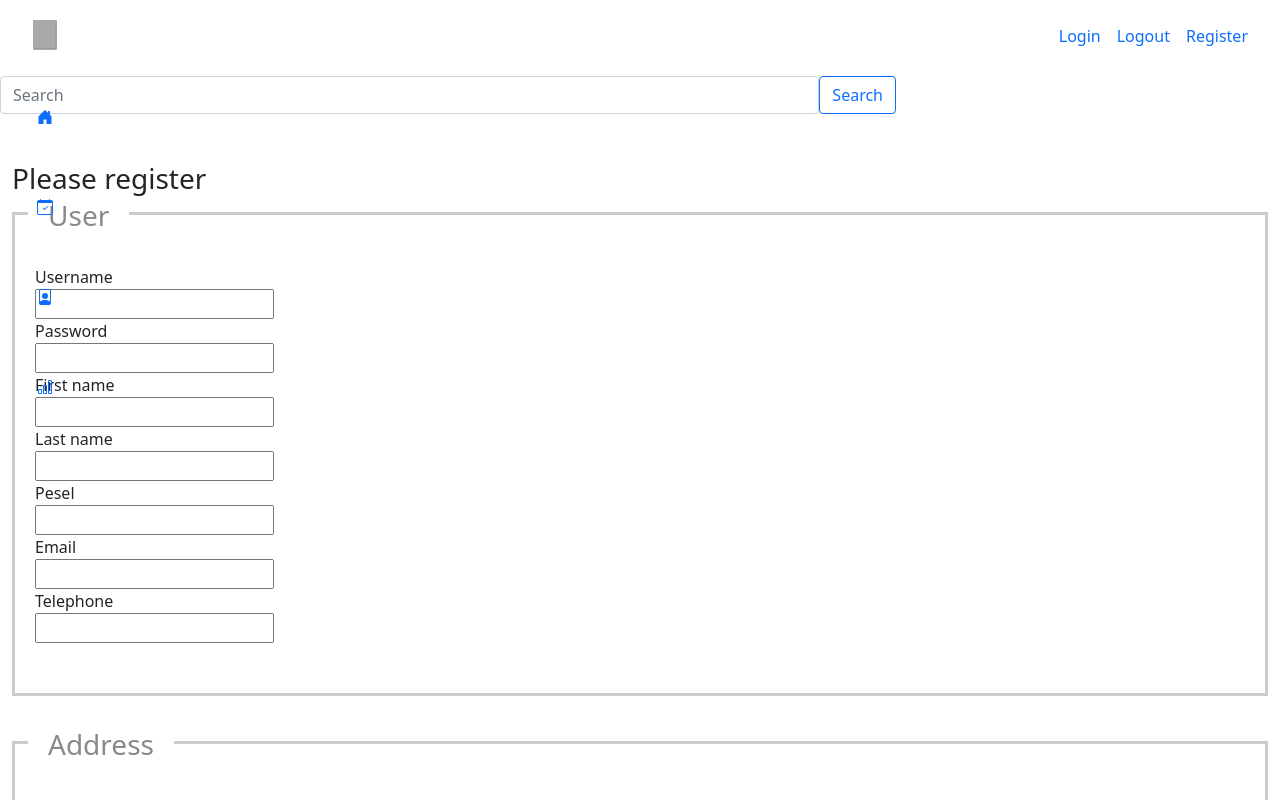
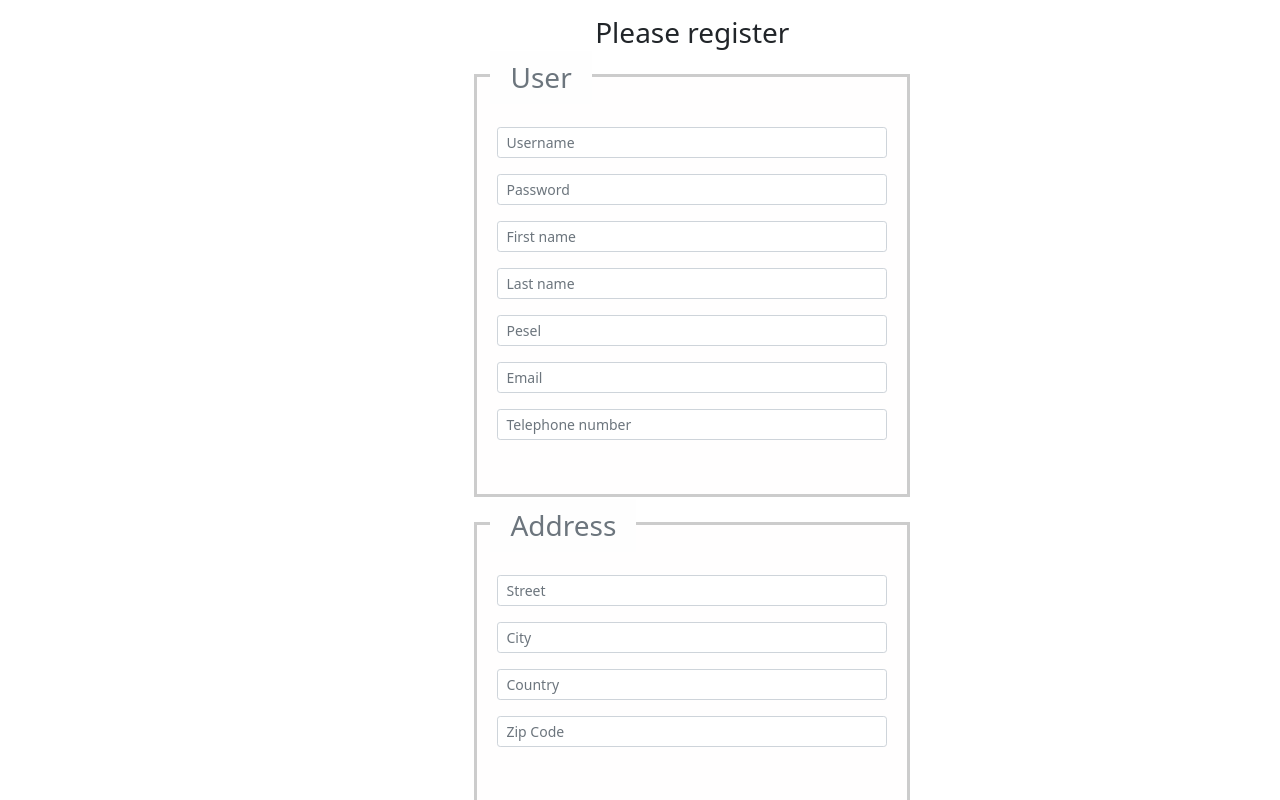
Before and after one commit to AgataBaranska/optometry, an Angular app in the folder frontend/optometry-frontend/: page /register in a window 1280 px wide. Shown: the top 800 px of the page. Built offline with nearby package versions, Linux system fonts and the light colour scheme.

Commit message:
Login, register html

```diff
--- a/frontend/optometry-frontend/src/app/app.component.html
+++ b/frontend/optometry-frontend/src/app/app.component.html
@@ -1,12 +1,24 @@
-<div class="page-wrapper">
-  <!-- Menu side nav -->
-  <app-vertical-nav-bar></app-vertical-nav-bar>
-  <!-- END Menu side nav -->
+<div class="container-fluid">
   <!-- Top Nav -->
-  <app-top-bar></app-top-bar>
+
+  <app-top-bar *ngIf="showHead"></app-top-bar>
   <!-- End Top Nav   -->
 
-  <app-search></app-search>
-  <!--Main -->
-  <router-outlet></router-outlet>
+  <div class="container-fluid">
+    <div class="row">
+      <div class="col-1">
+        <!-- Menu side nav -->
+
+        <app-vertical-nav-bar *ngIf="showHead"></app-vertical-nav-bar>
+
+        <!-- END Menu side nav -->
+      </div>
+      <div class="col-11">
+        <!-- <app-search></app-search> -->
+        <!--Main -->
+        <router-outlet></router-outlet>
+        <!--End Main -->
+      </div>
+    </div>
+  </div>
 </div>
--- a/frontend/optometry-frontend/src/app/app.component.ts
+++ b/frontend/optometry-frontend/src/app/app.component.ts
@@ -1,4 +1,6 @@
 import { Component } from '@angular/core';
+import { NavigationStart, Router } from '@angular/router';
+import { LoginComponent } from './components/login/login.component';
 
 @Component({
   selector: 'app-root',
@@ -7,4 +9,18 @@ import { Component } from '@angular/core';
 })
 export class AppComponent {
   title = 'optometry-frontend';
+
+  showHead: boolean = false;
+
+  constructor(private router: Router) {
+    router.events.forEach((event) => {
+      if (event instanceof NavigationStart) {
+        if (event.url == '/login' || event.url == '/register') {
+          this.showHead = false;
+        } else {
+          this.showHead = true;
+        }
+      }
+    });
+  }
 }
--- a/frontend/optometry-frontend/src/app/components/login/login.component.html
+++ b/frontend/optometry-frontend/src/app/components/login/login.component.html
@@ -1,20 +1,39 @@
-<main class="form-register" (submit)="login()">
-  <div class="container-fluid">
-    <form [formGroup]="loginFormGroup" class="form-area">
-      <h1 class="h3 mb-3 fw-normal">Please login</h1>
-      <div class="row">
-        <div class="col-md-2">
-          <label>Username</label>
-          <input formControlName="username" type="text" />
+<div class="container-fluid text-center">
+  <div class="row justify-content-center mt-3 mb-3">
+    <div class="col-5">
+      <form [formGroup]="loginFormGroup" class="form-area" (submit)="login()">
+        <h3 class="mb-4 fw-normal">Please login</h3>
+        <div class="row mb-3">
+          <div class="col">
+            <input
+              class="form-control form-control-sm"
+              formControlName="username"
+              type="text"
+              placeholder="Username"
+            />
+          </div>
         </div>
-      </div>
-      <div class="row">
-        <div class="col-md-2">
-          <label>Password</label>
-          <input formControlName="password" type="password" />
+        <div class="row">
+          <div class="col">
+            <input
+              class="form-control form-control-sm mb-3"
+              formControlName="password"
+              type="password"
+              placeholder="Password"
+            />
+          </div>
         </div>
-      </div>
-      <button class="btn btn-lg btn-primary" type="submit">Submit</button>
-    </form>
+
+        <button class="btn btn-sm btn-primary col-12" type="submit">
+          Login
+        </button>
+
+        <div class="row mb-3">
+          <a class="btn btn-sm text-middle" href="/register"
+            ><small class="text-muted"> Register </small></a
+          >
+        </div>
+      </form>
+    </div>
   </div>
-</main>
+</div>
--- a/frontend/optometry-frontend/src/app/components/register/register.component.html
+++ b/frontend/optometry-frontend/src/app/components/register/register.component.html
@@ -1,14 +1,20 @@
-<main class="form-register" (submit)="register()">
-  <div class="container-fluid">
-    <form [formGroup]="registerFormGroup">
-      <h1 class="h3 mb-3 fw-normal">Please register</h1>
+<div class="container-fluid text-center">
+  <div class="row justify-content-center mt-3 mb-3">
+    <div class="col-5">
+      <!--User form group-->
+      <form [formGroup]="registerFormGroup" (submit)="register()">
+        <h3 class="mb-4 fw-normal">Please register</h3>
 
         <div formGroupName="user" class="form-area">
-        <h3>User</h3>
-        <div class="row">
-          <div class="col-md-2">
-            <label>Username</label>
-            <input formControlName="username" type="text" />
+          <h3 class="text-start text-muted">User</h3>
+          <div class="row mb-3">
+            <div class="col">
+              <input
+                class="form-control form-control-sm"
+                formControlName="username"
+                type="text"
+                placeholder="Username"
+              />
               <div
                 *ngIf="
                   username?.invalid && (username?.dirty || username?.touched)
@@ -24,72 +30,122 @@
               </div>
             </div>
           </div>
-        <div class="row">
-          <div class="col-md-2">
-            <label>Password</label>
-            <input formControlName="password" type="password" />
+          <div class="row mb-3">
+            <div class="col">
+              <input
+                class="form-control form-control-sm"
+                formControlName="password"
+                type="password"
+                placeholder="Password"
+              />
             </div>
           </div>
-        <div class="row">
-          <div class="col-md-2">
-            <label>First name</label>
-            <input formControlName="firstName" type="text" />
+          <div class="row mb-3">
+            <div class="col">
+              <input
+                class="form-control form-control-sm"
+                placeholder="First name"
+                formControlName="firstName"
+                type="text"
+              />
             </div>
           </div>
-        <div class="row">
-          <div class="col-md-2">
-            <label>Last name</label>
-            <input formControlName="lastName" type="text" />
+          <div class="row mb-3">
+            <div class="col">
+              <input
+                class="form-control form-control-sm"
+                placeholder="Last name"
+                formControlName="lastName"
+                type="text"
+              />
             </div>
           </div>
-        <div class="row">
-          <div class="col-md-2">
-            <label>Pesel</label>
-            <input formControlName="pesel" type="text" />
+          <div class="row mb-3">
+            <div class="col">
+              <input
+                class="form-control form-control-sm"
+                placeholder="Pesel"
+                formControlName="pesel"
+                type="text"
+              />
             </div>
           </div>
-        <div class="row">
-          <div class="col-md-2">
-            <label>Email</label>
-            <input formControlName="email" type="text" />
+          <div class="row mb-3">
+            <div class="col">
+              <input
+                class="form-control form-control-sm"
+                placeholder="Email"
+                formControlName="email"
+                type="text"
+              />
             </div>
           </div>
-        <div class="row">
-          <div class="col-md-2">
-            <label>Telephone</label>
-            <input formControlName="telephone" type="text" />
-          </div>
-        </div>
-      </div>
-      <div formGroupName="address" class="form-area">
-        <h3>Address</h3>
-        <div class="row">
-          <div class="col-md-2">
-            <label>Street</label>
-            <input formControlName="street" type="text" />
-          </div>
-        </div>
-        <div class="row">
-          <div class="col-md-2">
-            <label>City</label>
-            <input formControlName="city" type="password" />
-          </div>
-        </div>
-        <div class="row">
-          <div class="col-md-2">
-            <label>Country</label>
-            <input formControlName="country" type="text" />
-          </div>
-        </div>
-        <div class="row">
-          <div class="col-md-2">
-            <label>Zip code</label>
-            <input formControlName="zipCode" type="text" />
+          <div class="row mb-1">
+            <div class="col">
+              <input
+                class="form-control form-control-sm"
+                placeholder="Telephone number"
+                formControlName="telephone"
+                type="text"
+              />
             </div>
           </div>
         </div>
 
-      <button class="btn btn-lg btn-primary" type="submit">Submit</button>
+        <!--Address form group-->
+        <div formGroupName="address" class="form-area">
+          <h3 class="text-start text-muted">Address</h3>
+          <div class="row mb-3">
+            <div class="col">
+              <input
+                class="form-control form-control-sm"
+                placeholder="Street"
+                formControlName="street"
+                type="text"
+              />
+            </div>
+          </div>
+          <div class="row mb-3">
+            <div class="col">
+              <input
+                class="form-control form-control-sm"
+                placeholder="City"
+                formControlName="city"
+                type="password"
+              />
+            </div>
+          </div>
+          <div class="row mb-3">
+            <div class="col">
+              <input
+                class="form-control form-control-sm"
+                placeholder="Country"
+                formControlName="country"
+                type="text"
+              />
+            </div>
+          </div>
+          <div class="row mb-1">
+            <div class="col">
+              <input
+                class="form-control form-control-sm"
+                placeholder="Zip Code"
+                formControlName="zipCode"
+                type="text"
+              />
+            </div>
+          </div>
+        </div>
+
+        <button class="btn btn-sm btn-primary col-12" type="submit">
+          Register
+        </button>
+        <div class="row">
+          <a class="btn btn-sm text-middle" href="/login"
+            ><small class="text-muted mb-3"> Login </small></a
+          >
+        </div>
       </form>
     </div>
-</main>
+  </div>
+</div>
--- a/frontend/optometry-frontend/src/app/components/top-bar/top-bar.component.html
+++ b/frontend/optometry-frontend/src/app/components/top-bar/top-bar.component.html
@@ -1,4 +1,3 @@
-<header>
 <nav class="py-3 px-4 navbar navbar-expand-lg auto-hiding-navbar fixed-topdf">
   <ul class="navbar-nav navbar-collapse justify-content-end">
     <li>
@@ -12,4 +11,3 @@
     </li>
   </ul>
 </nav>
-</header>
--- a/frontend/optometry-frontend/src/app/components/vertical-nav-bar/vertical-nav-bar.component.html
+++ b/frontend/optometry-frontend/src/app/components/vertical-nav-bar/vertical-nav-bar.component.html
@@ -1,9 +1,9 @@
 <!-- Sidebar -->
 
-<aside id="sidebar" class="col sidebar">
-  <a class="navbar-brand" href="#">
+<!-- <a class="navbar-brand" href="#">
     <img src="./assets/logo.png" alt="logo" class="logo" />
-  </a>
+  </a> -->
+<div class="container-fluid">
   <ul class="nav flex-column vertical-nav">
     <li class="nav-item">
       <a
@@ -96,5 +96,4 @@
       </a>
     </li>
   </ul>
-</aside>
-<!-- End Sidebar  -->
+</div>
--- a/frontend/optometry-frontend/src/styles.css
+++ b/frontend/optometry-frontend/src/styles.css
@@ -1,4 +1,4 @@
-body {
+/* body {
   background: #f6f6f6;
   height: 100vh;
 }
@@ -62,3 +62,25 @@ a.navbar-brand {
   z-index:23;
   display:inline-block
 }
+ */
+
+ fieldset {
+  border: 1px solid #000;
+}
+.form-area{
+  background:#fffefe;
+  position:relative;
+  margin-bottom:25px;
+  padding:50px 20px;
+  border:3px solid #ccc
+}
+.form-area h3{
+  position:absolute;
+  top:-26px;
+  left:13px;
+  background:#fefefe;
+  padding:10px 20px;
+  font-weight:500;
+  z-index:23;
+  display:inline-block
+}
```
Also changed, not shown: frontend/optometry-frontend/src/app/components/patients-list/patients-list.component.html (+1 -7 lines). Lines whose indentation alone changed are shown as unchanged.
